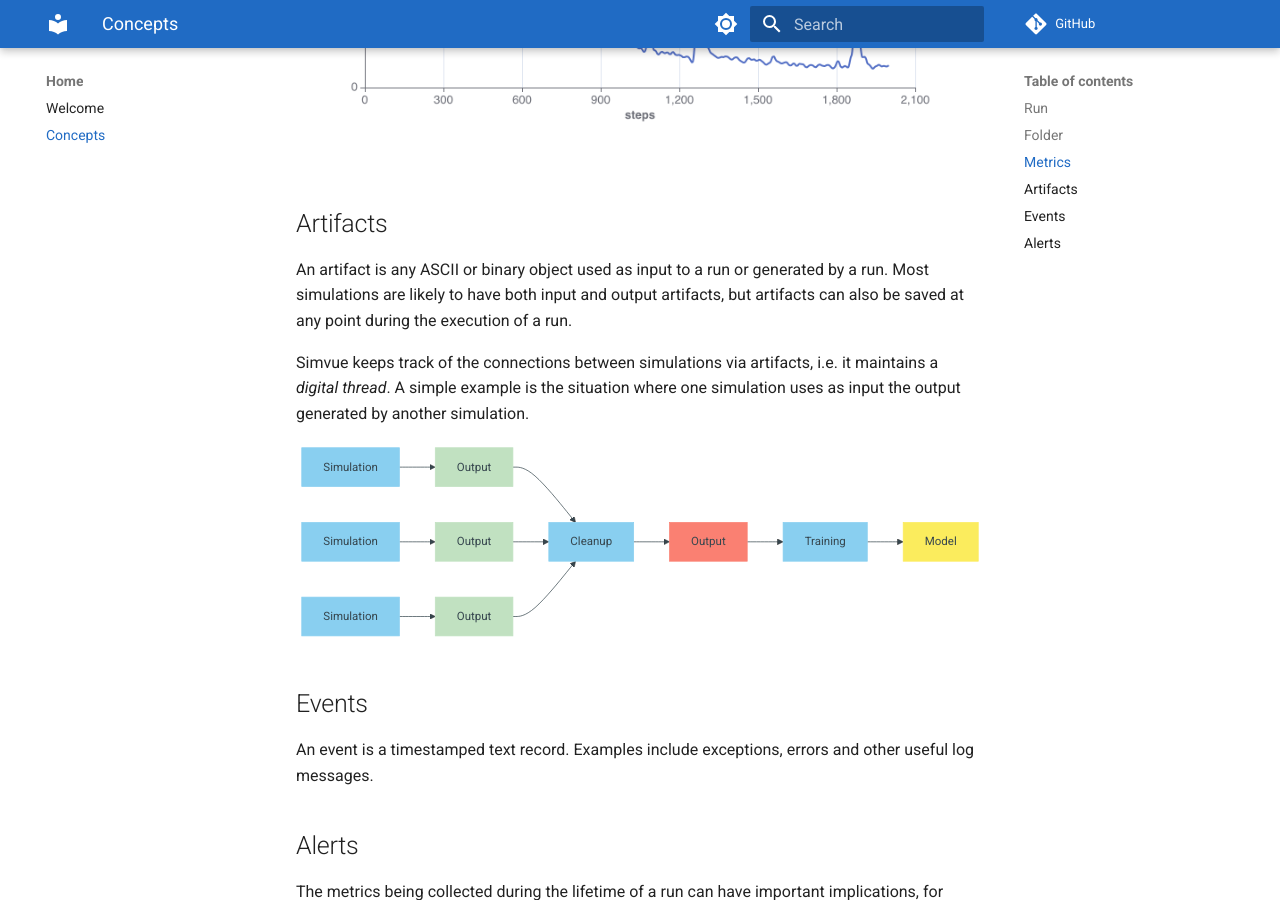
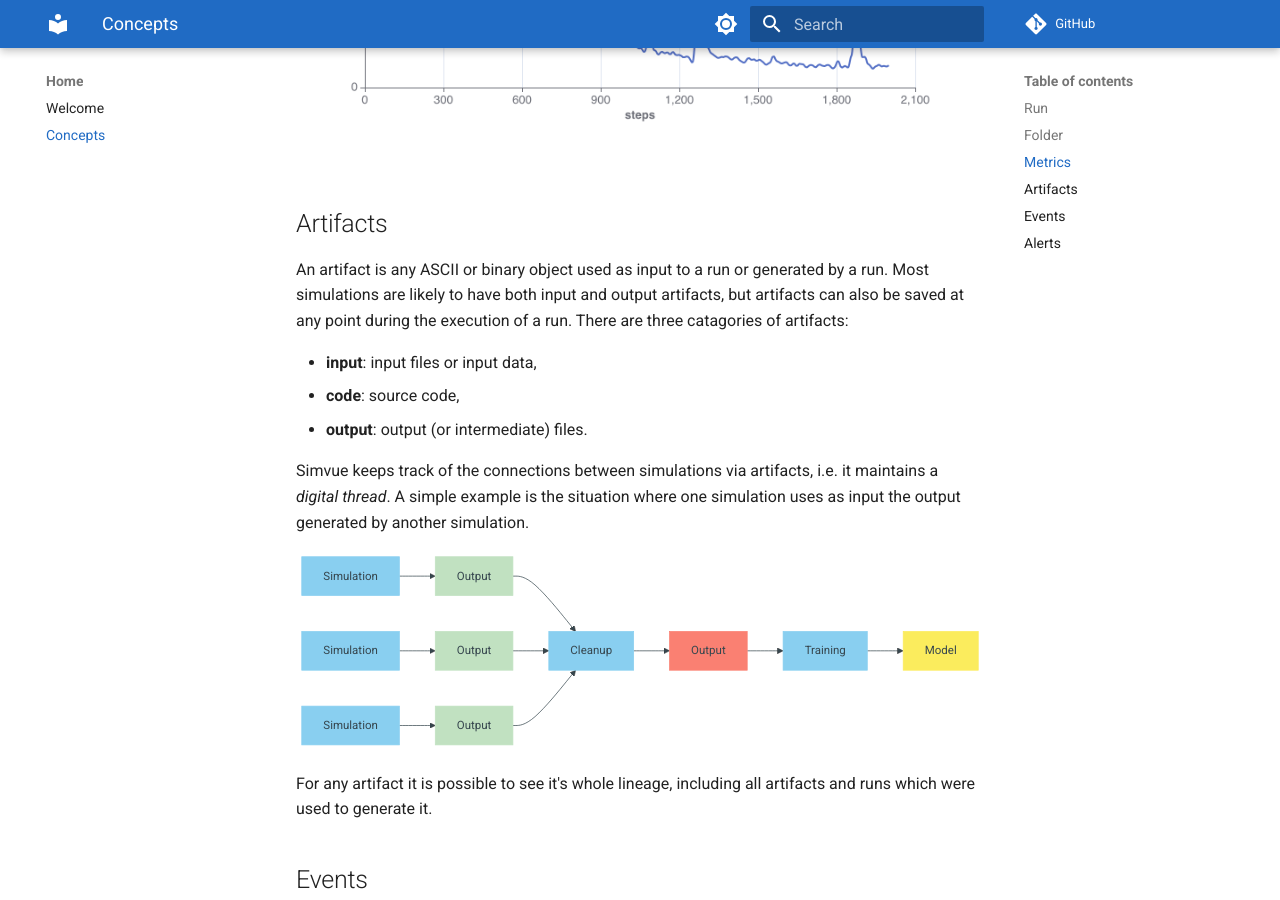
Before and after one commit to simvue-io/docs, an MkDocs documentation site: the page built from docs/concepts.md, in a window 1280 px wide and 900 px high, scrolled down 1386 px. Built offline with MkDocs 1.6.1 and Material for MkDocs 9.7.7, drawn with Linux system fonts in a browser that asks for light colours.

Commit message:
More info on digital thread/linear

````diff
--- a/docs/concepts.md
+++ b/docs/concepts.md
@@ -42,7 +42,12 @@ visualised in the Simvue web UI or used to notify users in the event of problems
 ## Artifacts
 
 An artifact is any ASCII or binary object used as input to a run or generated by a run. Most simulations are likely to have
-both input and output artifacts, but artifacts can also be saved at any point during the execution of a run.
+both input and output artifacts, but artifacts can also be saved at any point during the execution of a run. There are three
+catagories of artifacts:
+
+* **input**: input files or input data,
+* **code**: source code,
+* **output**: output (or intermediate) files.
 
 Simvue keeps track of the connections between simulations via artifacts, i.e. it maintains a *digital thread*. A simple example
 is the situation where one simulation uses as input the output generated by another simulation.
@@ -70,7 +75,8 @@ graph LR
   style D fill:#FA8072,stroke: #FA8072;
   style F fill:#FBEC5D,stroke: #FBEC5D;
 ```
-
+For any artifact it is possible
+to see it's whole lineage, including all artifacts and runs which were used to generate it.
 
 ## Events
 
````
